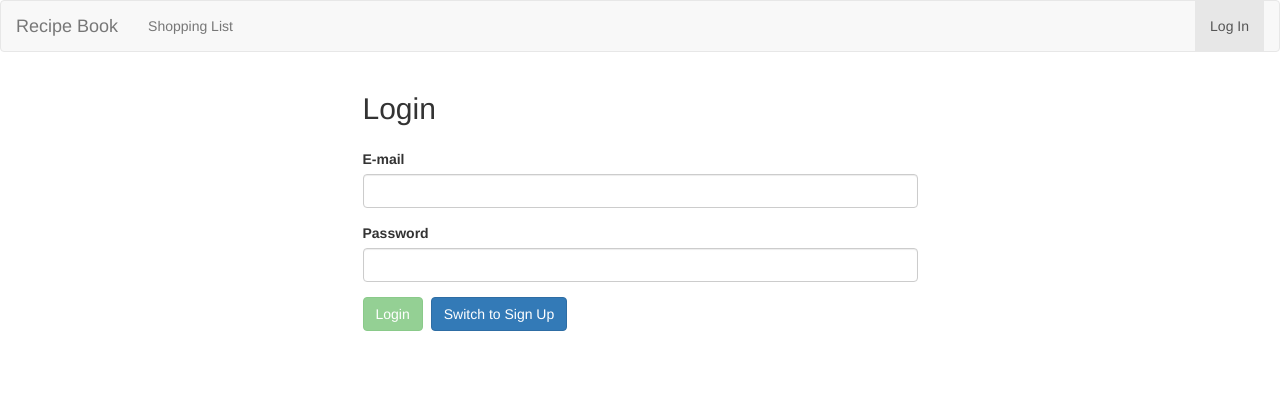
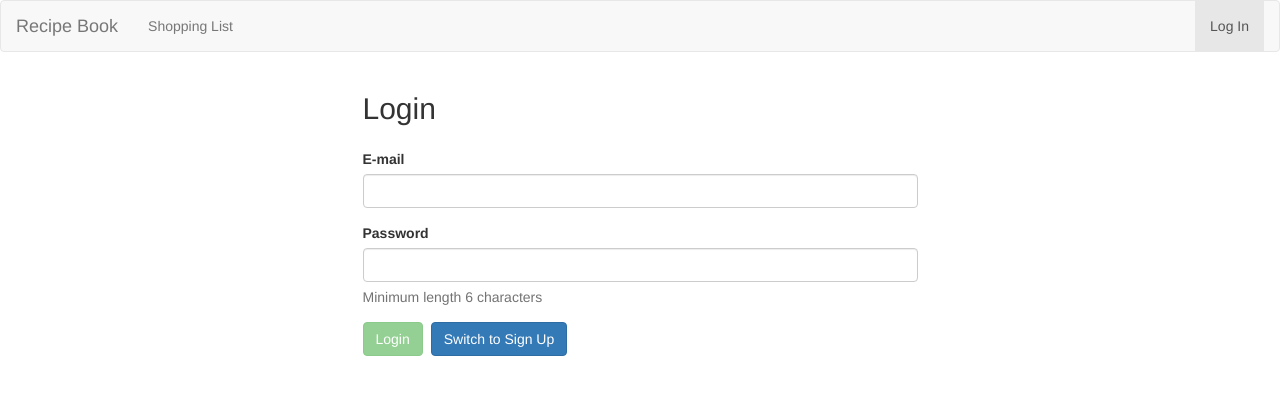
Before and after one commit to zoroMari/recipes-and-shopping-lists, an Angular app: page /auth in a window 1280 px wide. Shown: the top 394 px of the page. Built offline with nearby package versions, Linux system fonts and the light colour scheme.

Commit message:
added help-text in auth component

```diff
--- a/src/app/auth/auth.component.html
+++ b/src/app/auth/auth.component.html
@@ -46,6 +46,9 @@
           required
           minlength="6"
         >
+        <p class="help-block">
+          Minimum length 6 characters
+        </p>
       </div>
 
       <div>
```
